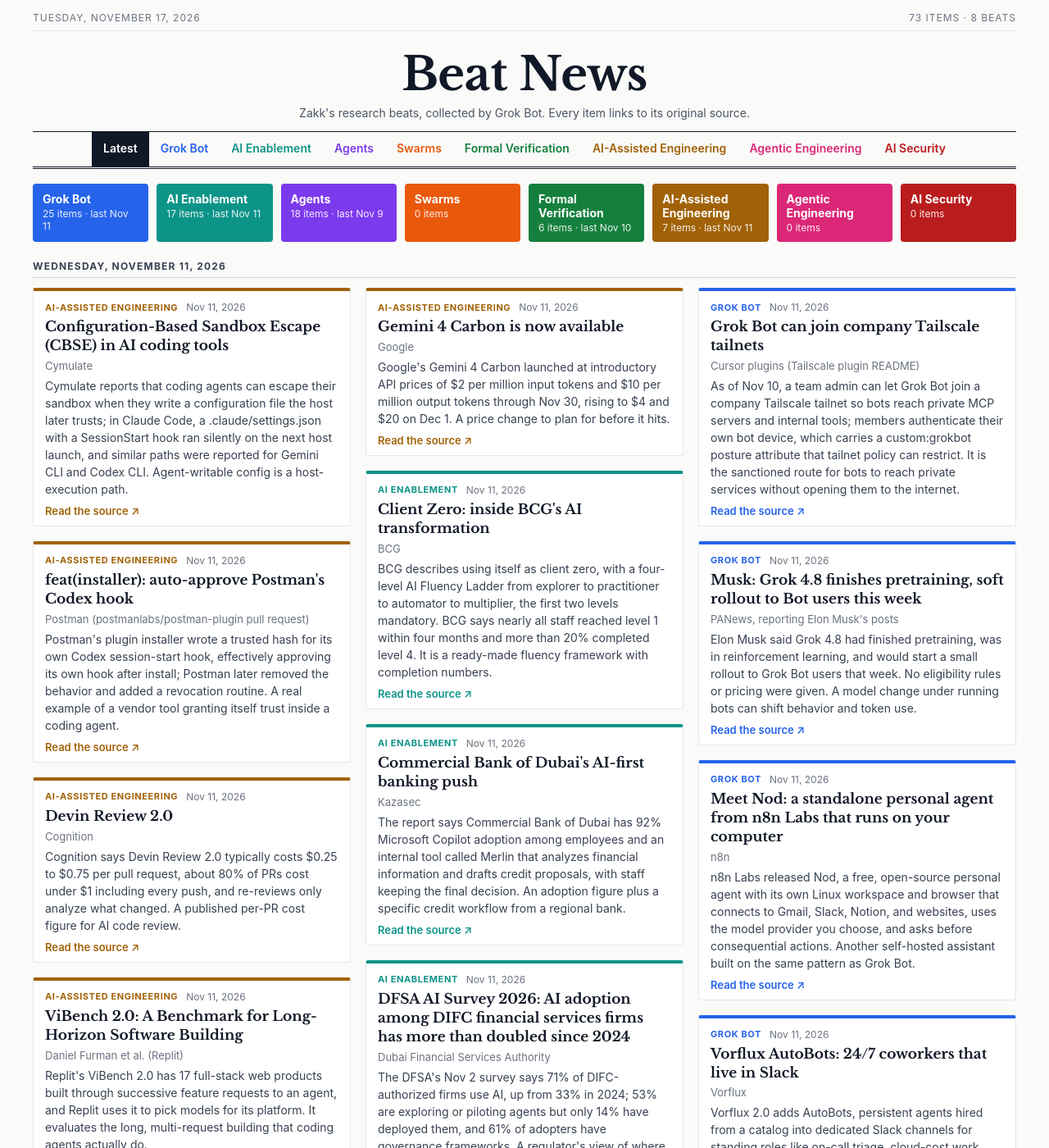
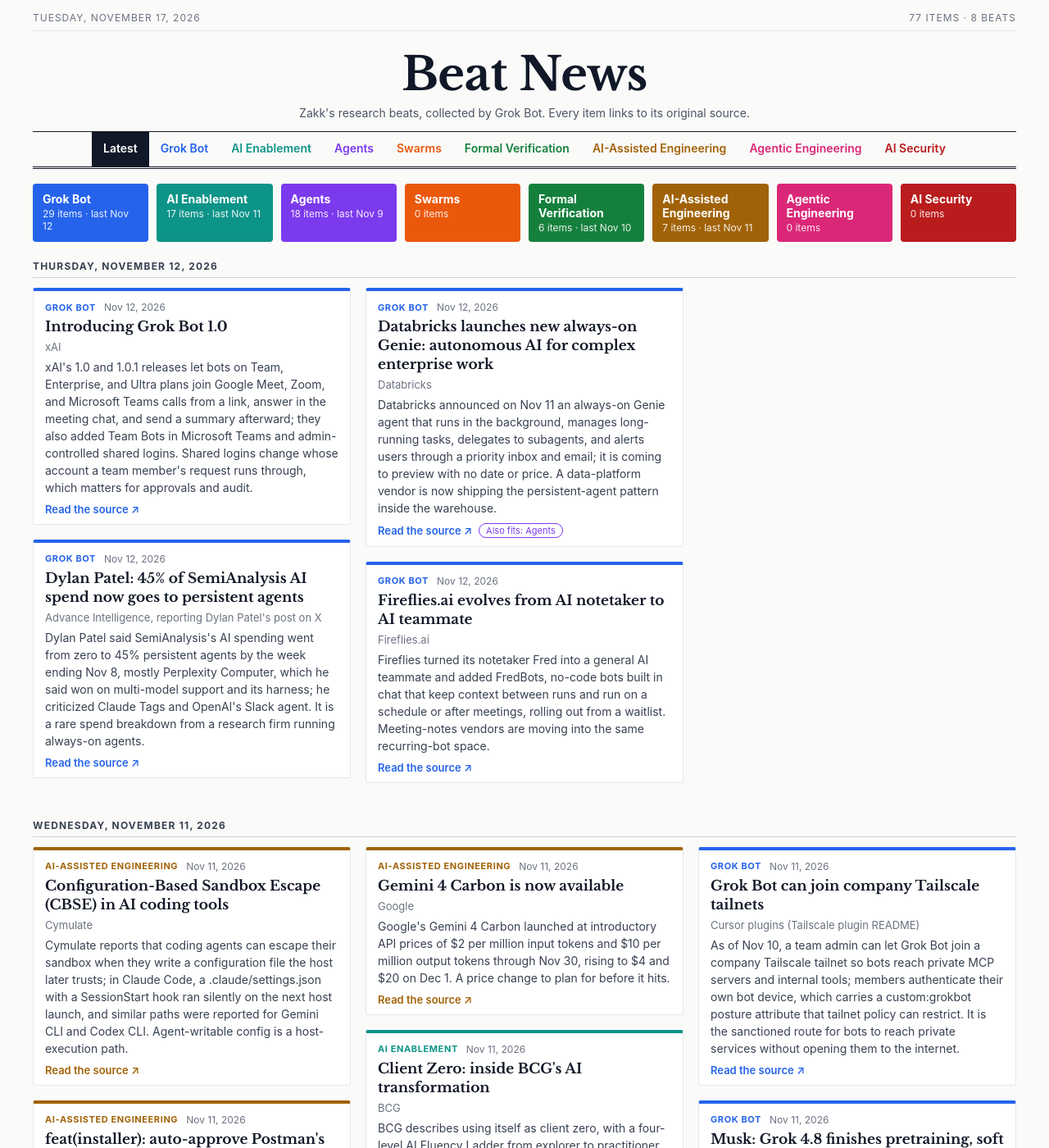
Before and after one commit to 0xZakk/beat-news, a Jekyll site: the page built from index.html, in a window 1280 px wide and 1400 px high. Shown: the whole window at 82% size. Built offline with Jekyll 4.4.1, drawn with Linux system fonts in a browser that asks for light colours.

Commit message:
grok-bot: 2026-11-12 (4 new items)

```diff
--- a/_data/items.json
+++ b/_data/items.json
@@ -1,6 +1,11 @@
 {
  "updated": "2026-11-17T09:51:43-06:00",
  "issues": [
+  {
+   "beat": "grok-bot",
+   "date": "2026-11-12",
+   "summary": ""
+  },
   {
    "beat": "grok-bot",
    "date": "2026-11-11",
@@ -58,6 +63,52 @@
   }
  ],
  "items": [
+  {
+   "id": "2026-11-12-introducing-grok-bot-1-0",
+   "beat": "grok-bot",
+   "date": "2026-11-12",
+   "title": "Introducing Grok Bot 1.0",
+   "author": "xAI",
+   "summary": "xAI's 1.0 and 1.0.1 releases let bots on Team, Enterprise, and Ultra plans join Google Meet, Zoom, and Microsoft Teams calls from a link, answer in the meeting chat, and send a summary afterward; they also added Team Bots in Microsoft Teams and admin-controlled shared logins. Shared logins change whose account a team member's request runs through, which matters for approvals and audit.",
+   "url": "https://x.ai/news/grok-bot-1-0",
+   "also_fits": [],
+   "seq": 74
+  },
+  {
+   "id": "2026-11-12-dylan-patel-45-of-semianalysis-ai-spend-now-goes-to-persiste",
+   "beat": "grok-bot",
+   "date": "2026-11-12",
+   "title": "Dylan Patel: 45% of SemiAnalysis AI spend now goes to persistent agents",
+   "author": "Advance Intelligence, reporting Dylan Patel's post on X",
+   "summary": "Dylan Patel said SemiAnalysis's AI spending went from zero to 45% persistent agents by the week ending Nov 8, mostly Perplexity Computer, which he said won on multi-model support and its harness; he criticized Claude Tags and OpenAI's Slack agent. It is a rare spend breakdown from a research firm running always-on agents.",
+   "url": "https://www.advanceintelligence.ai/story/2026-11-11-15",
+   "also_fits": [],
+   "seq": 75
+  },
+  {
+   "id": "2026-11-12-databricks-launches-new-always-on-genie-autonomous-ai-for-co",
+   "beat": "grok-bot",
+   "date": "2026-11-12",
+   "title": "Databricks launches new always-on Genie: autonomous AI for complex enterprise work",
+   "author": "Databricks",
+   "summary": "Databricks announced on Nov 11 an always-on Genie agent that runs in the background, manages long-running tasks, delegates to subagents, and alerts users through a priority inbox and email; it is coming to preview with no date or price. A data-platform vendor is now shipping the persistent-agent pattern inside the warehouse.",
+   "url": "https://www.databricks.com/company/newsroom/press-releases/databricks-launches-new-always-genie-autonomous-ai-complex",
+   "also_fits": [
+    "agents"
+   ],
+   "seq": 76
+  },
+  {
+   "id": "2026-11-12-fireflies-ai-evolves-from-ai-notetaker-to-ai-teammate",
+   "beat": "grok-bot",
+   "date": "2026-11-12",
+   "title": "Fireflies.ai evolves from AI notetaker to AI teammate",
+   "author": "Fireflies.ai",
+   "summary": "Fireflies turned its notetaker Fred into a general AI teammate and added FredBots, no-code bots built in chat that keep context between runs and run on a schedule or after meetings, rolling out from a waitlist. Meeting-notes vendors are moving into the same recurring-bot space.",
+   "url": "https://www.globenewswire.com/news-release/2026/11/11/3400748/0/en/fireflies-ai-evolves-from-ai-notetaker-to-ai-teammate-in-its-most-significant-expansion-to-date.html",
+   "also_fits": [],
+   "seq": 77
+  },
   {
    "id": "2026-11-11-configuration-based-sandbox-escape-cbse-in-ai-coding-tools",
    "beat": "ai-assisted-engineering",
```
